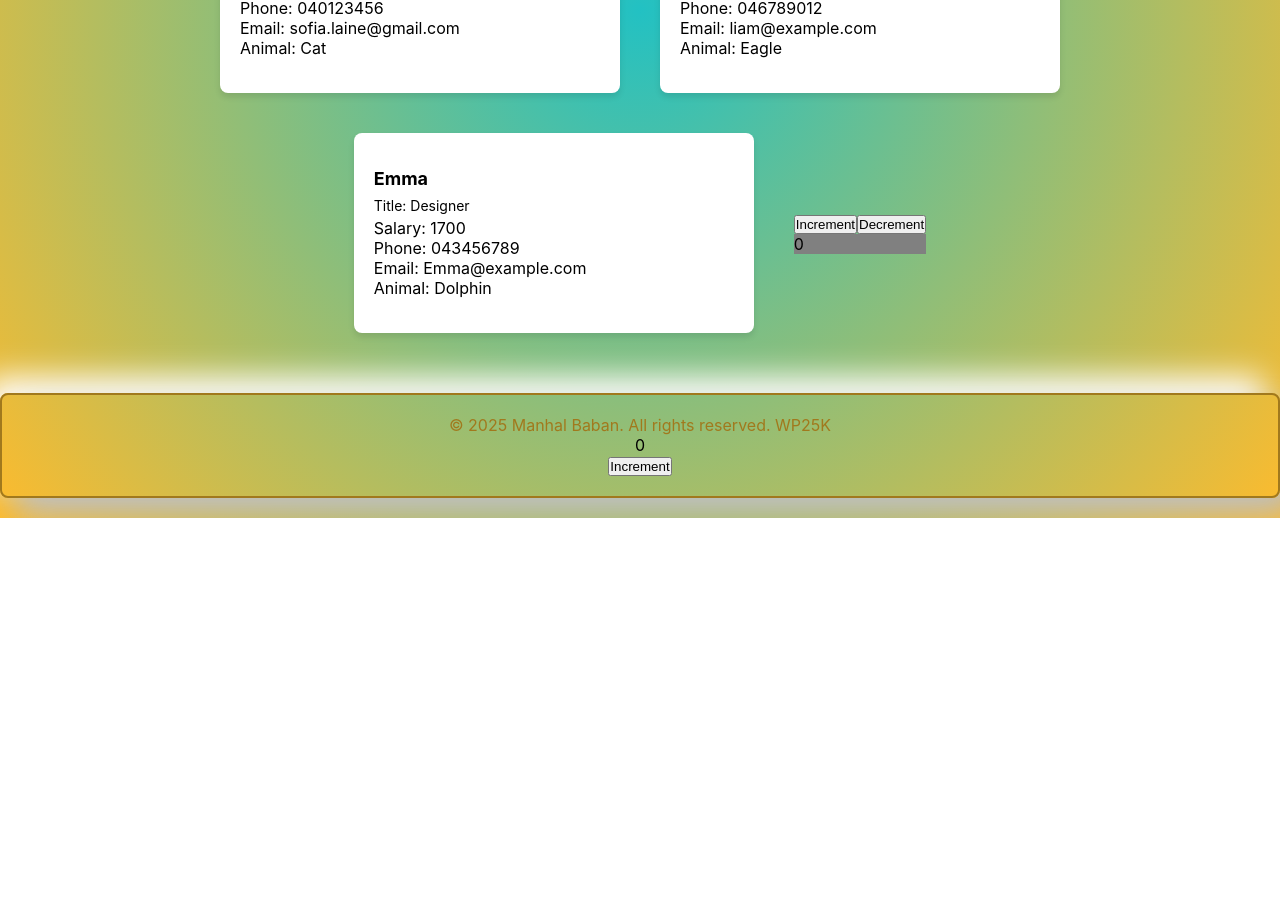
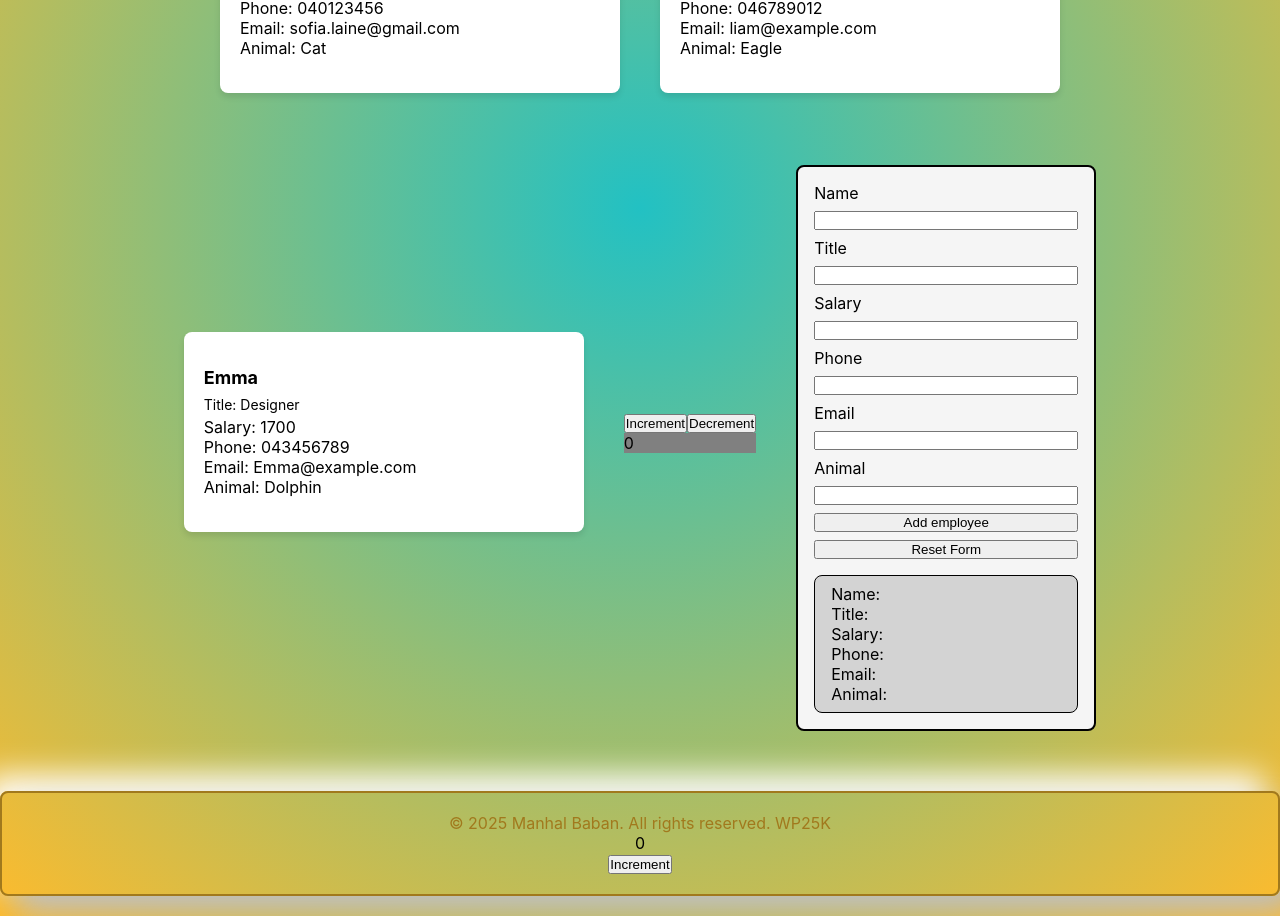
Before and after one commit to Manhal-Baban/react-basics, a React (Vite) app: page / in a window 1280 px wide. Shown: the part 500-1416 px from the top of the page. Before the commit the page ends 1018 px from the top, so only its background shows below. Built offline with nearby package versions, Linux system fonts and the light colour scheme.

Commit message:
Form and CSS

```diff
--- a/src/App.jsx
+++ b/src/App.jsx
@@ -1,52 +1,69 @@
+import { useState } from "react";
 import "./App.css";
 import Card from "./components/Card";
+import Counter from "./components/Counter";
 import Footer from "./components/Footer";
+import Form from "./components/Form";
 import Header from "./components/Header";
-import Counter from "./components/Counter";
-import { useState } from "react";
 import data from "./data";
 
 function App() {
+  // const { count, setCount } = useCounter();
   const [count, setCount] = useState(0);
   const [employees, setEmployees] = useState(data);
+  const [formData, setFormData] = useState({
+    age: "",
+    name: "",
+    title: "",
+  });
 
   const handleClick = () => {
     setEmployees([
       ...employees,
       {
         id: employees.length + 1,
-        name: "John Doe",
-        title: "Developer",
-        salary: "$2500",
-        phone: "123-456-7890",
-        email: "johndoe@yahoo.com",
-        animal: "Tiger",
+        name: formData.name,
+        title: formData.title,
+        age: formData.age,
+        isFavourite: false,
       },
     ]);
+  };
+
+  const toggleFavourite = (id) => {
+    const updatedEmployees = employees.map((employee) => {
+      if (employee.id && employee.isFavourite === undefined) {
+        return { ...employee, isFavourite: false };
+      } else if (employee.id === id) {
+        return { ...employee, isFavourite: !employee.isFavourite };
+      } else {
+        return employee;
+      }
+    });
+    setEmployees(updatedEmployees);
   };
 
   return (
     <div className="app">
       <Header />
       <main className="main-content">
-        <button onClick={handleClick}>Add Employee</button>
         {employees.map((employee) => {
           console.log(employee);
 
           return (
             <Card
               key={employee.id}
-              name={employee.name}
-              title={employee.title}
-              salary={employee.salary}
-              phone={employee.phone}
-              email={employee.email}
-              animal={employee.animal}
+              {...employee}
+              toggleFavourite={toggleFavourite}
             />
           );
         })}
-
         <Counter count={count} setCount={setCount} />
+        <Form
+          formData={formData}
+          setFormData={setFormData}
+          handleClick={handleClick}
+        />
       </main>
       <Footer count={count} setCount={setCount} />
     </div>
--- /dev/null
+++ b/src/components/Form.jsx
@@ -0,0 +1,101 @@
+import styles from "./Form.module.css";
+
+const Form = ({ formData, setFormData, handleClick }) => {
+  const handleChange = (e) => {
+    setFormData((prevState) => {
+      return { ...prevState, [e.target.name]: e.target.value };
+    });
+  };
+
+  const handleSubmit = (e) => {
+    e.preventDefault();
+    handleClick();
+    setFormData({
+      firstName: "",
+      lastName: "",
+      title: "",
+      salary: "",
+      phone: "",
+      email: "",
+      animal: "",
+    }); // optional reset of the form after submission
+  };
+
+  return (
+    <div>
+      <form onSubmit={handleSubmit}>
+        <label htmlFor="name"> Name</label>
+        <input
+          id="name"
+          name="name"
+          value={formData.name}
+          onChange={handleChange}
+        />
+
+        <label htmlFor="title">Title</label>
+        <input
+          id="title"
+          name="title"
+          value={formData.title}
+          onChange={handleChange}
+        />
+        <label htmlFor="salary">Salary</label>
+        <input
+          id="salary"
+          name="salary"
+          value={formData.salary}
+          onChange={handleChange}
+        />
+        <label htmlFor="phone">Phone</label>
+        <input
+          id="phone"
+          name="phone"
+          value={formData.phone}
+          onChange={handleChange}
+        />
+        <label htmlFor="email">Email</label>
+        <input
+          id="email"
+          name="email"
+          value={formData.email}
+          onChange={handleChange}
+        />
+        <label htmlFor="animal">Animal</label>
+        <input
+          id="animal"
+          name="animal"
+          value={formData.animal}
+          onChange={handleChange}
+        />
+        <button type="submit">Add employee</button>
+        {/* Alternatively, you can use just button without submit type */}
+        {/* <button type="button" onClick={handleClick}>Add Employee</button> */}
+        <button
+          type="button"
+          onClick={() =>
+            setFormData({
+              Name: "",
+              title: "",
+              salary: "",
+              phone: "",
+              email: "",
+              animal: "",
+            })
+          }
+        >
+          Reset Form
+        </button>
+        <div className={styles.output}>
+          <p>Name: {formData.name}</p>
+          <p>Title: {formData.title}</p>
+          <p>Salary: {formData.salary}</p>
+          <p>Phone: {formData.phone}</p>
+          <p>Email: {formData.email}</p>
+          <p>Animal: {formData.animal}</p>
+        </div>
+      </form>
+    </div>
+  );
+};
+
+export default Form;
--- /dev/null
+++ b/src/components/Form.module.css
@@ -0,0 +1,19 @@
+form {
+  display: flex;
+  flex-direction: column;
+  gap: 0.5em;
+  margin-top: 2em;
+  padding: 1em;
+  background-color: whitesmoke;
+  border-radius: 8px;
+  border: solid 2px black;
+  width: 300px;
+}
+
+.output {
+  margin-top: 0.5em;
+  background-color: lightgray;
+  border-radius: 8px;
+  border: solid 1px black;
+  padding: 0.5em 1em;
+}
```
